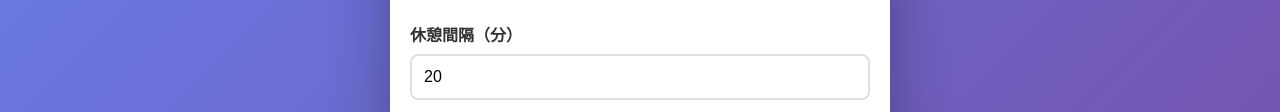
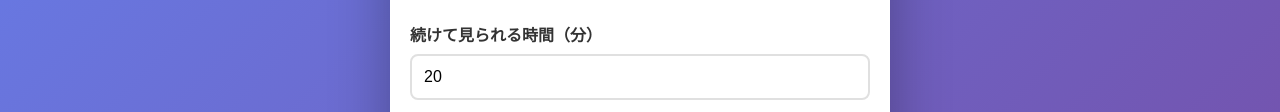
Before and after one commit to siramatu/MediaTimer, a plain HTML site: page index.html in a window 1280 px wide. Both pictures are taken after a click on the button "⚙️". Shown: the part 281-393 px from the top of the page. Drawn offline with Linux system fonts and the light colour scheme.

Commit message:
Update: 設定画面の「休憩間隔」を「続けて見られる時間」に変更
よりわかりやすい表現に改善しました。

```diff
--- a/index.html
+++ b/index.html
@@ -120,7 +120,7 @@
                 </div>
 
                 <div class="setting-item">
-                    <label for="breakInterval">休憩間隔（分）</label>
+                    <label for="breakInterval">続けて見られる時間（分）</label>
                     <input type="number" id="breakInterval" min="1" max="120" value="20">
                 </div>
 
```
